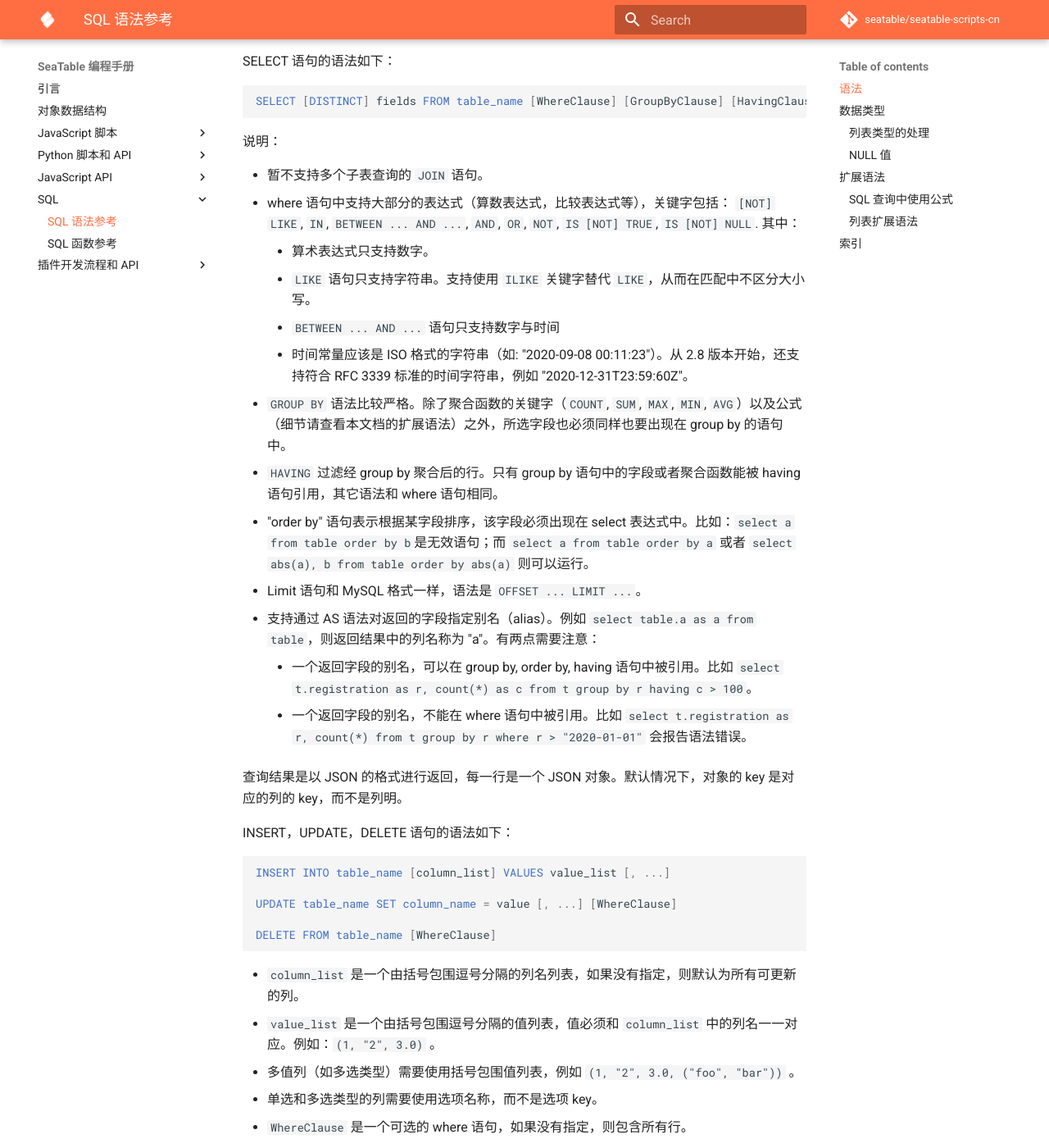
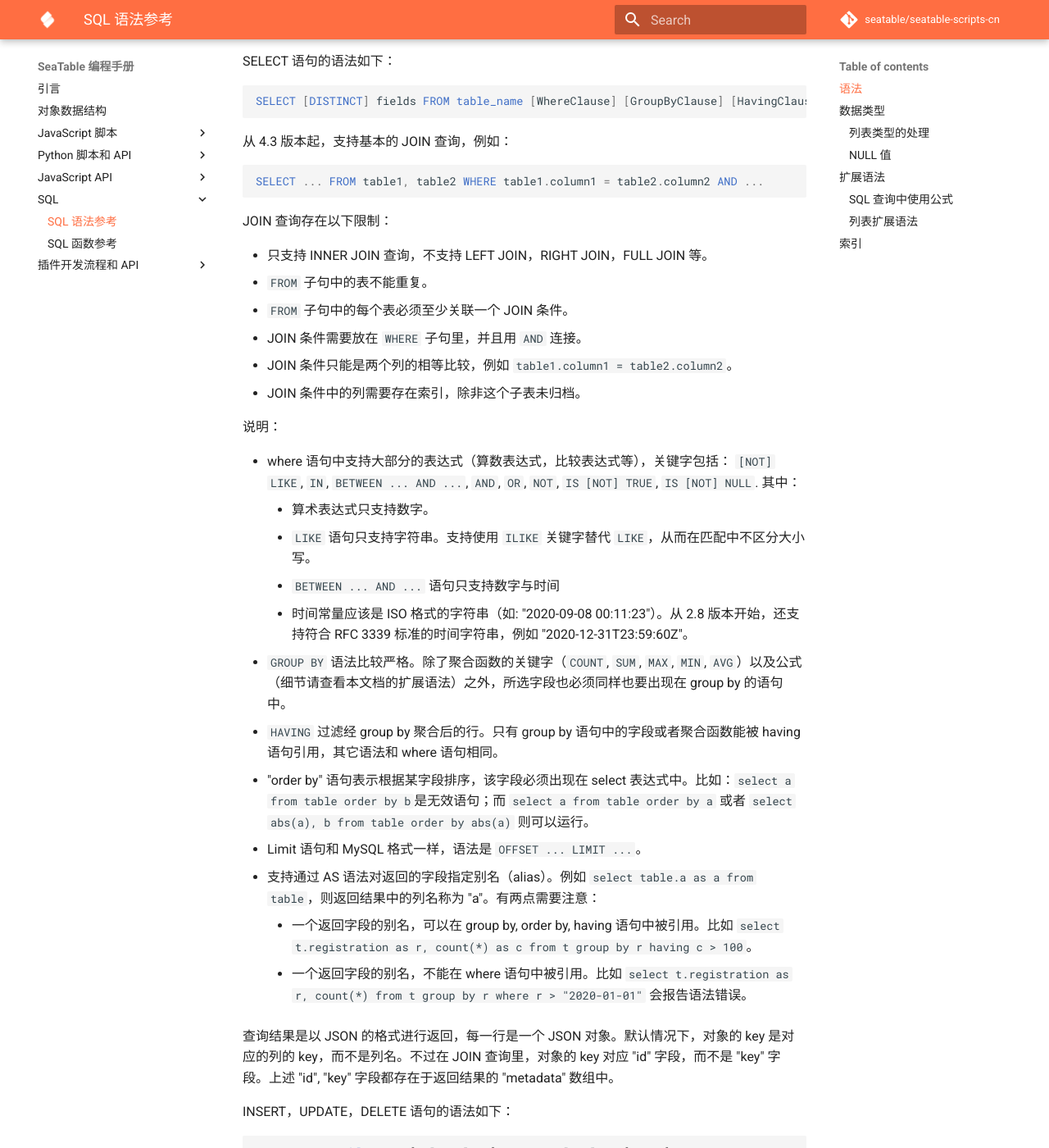
Before and after one commit to seatable/seatable-scripts-cn, an MkDocs documentation site: the page built from manual/sql/sql.md, in a window 1280 px wide and 1400 px high, scrolled down 327 px. Shown: the whole window at 82% size. Built offline with MkDocs 1.6.1 and Material for MkDocs 9.7.7, drawn with Linux system fonts in a browser that asks for light colours; comment, search, counter and statistics services are not loaded.

Commit message:
Update the sql reference for join query (#126)

````diff
--- a/manual/sql/sql.md
+++ b/manual/sql/sql.md
@@ -12,9 +12,23 @@
 SELECT [DISTINCT] fields FROM table_name [WhereClause] [GroupByClause] [HavingClause] [OrderByClause] [Limit Option]
 ```
 
+从 4.3 版本起，支持基本的 JOIN 查询，例如：
+
+```SQL
+SELECT ... FROM table1, table2 WHERE table1.column1 = table2.column2 AND ...
+```
+
+JOIN 查询存在以下限制：
+
+* 只支持 INNER JOIN 查询，不支持 LEFT JOIN，RIGHT JOIN，FULL JOIN 等。
+* `FROM` 子句中的表不能重复。
+* `FROM` 子句中的每个表必须至少关联一个 JOIN 条件。
+* JOIN 条件需要放在 `WHERE` 子句里，并且用 `AND` 连接。
+* JOIN 条件只能是两个列的相等比较，例如 `table1.column1 = table2.column2`。
+* JOIN 条件中的列需要存在索引，除非这个子表未归档。
+
 说明：
 
-* 暂不支持多个子表查询的 `JOIN` 语句。
 * where 语句中支持大部分的表达式（算数表达式，比较表达式等），关键字包括： `[NOT] LIKE`, `IN`, `BETWEEN ... AND ...`, `AND`, `OR`, `NOT`, `IS [NOT] TRUE`, `IS [NOT] NULL`. 其中：
     * 算术表达式只支持数字。
     * `LIKE` 语句只支持字符串。支持使用 `ILIKE` 关键字替代 `LIKE`，从而在匹配中不区分大小写。
@@ -28,7 +42,7 @@
     * 一个返回字段的别名，可以在 group by, order by, having 语句中被引用。比如 `select t.registration as r, count(*) as c from t group by r having c > 100`。
     * 一个返回字段的别名，不能在 where 语句中被引用。比如 `select t.registration as r, count(*) from t group by r where r > "2020-01-01"` 会报告语法错误。
 
-查询结果是以 JSON 的格式进行返回，每一行是一个 JSON 对象。默认情况下，对象的 key 是对应的列的 key，而不是列明。
+查询结果是以 JSON 的格式进行返回，每一行是一个 JSON 对象。默认情况下，对象的 key 是对应的列的 key，而不是列名。不过在 JOIN 查询里，对象的 key 对应 "id" 字段，而不是 "key" 字段。上述 "id", "key" 字段都存在于返回结果的 "metadata" 数组中。
 
 INSERT，UPDATE，DELETE 语句的语法如下：
 
````
